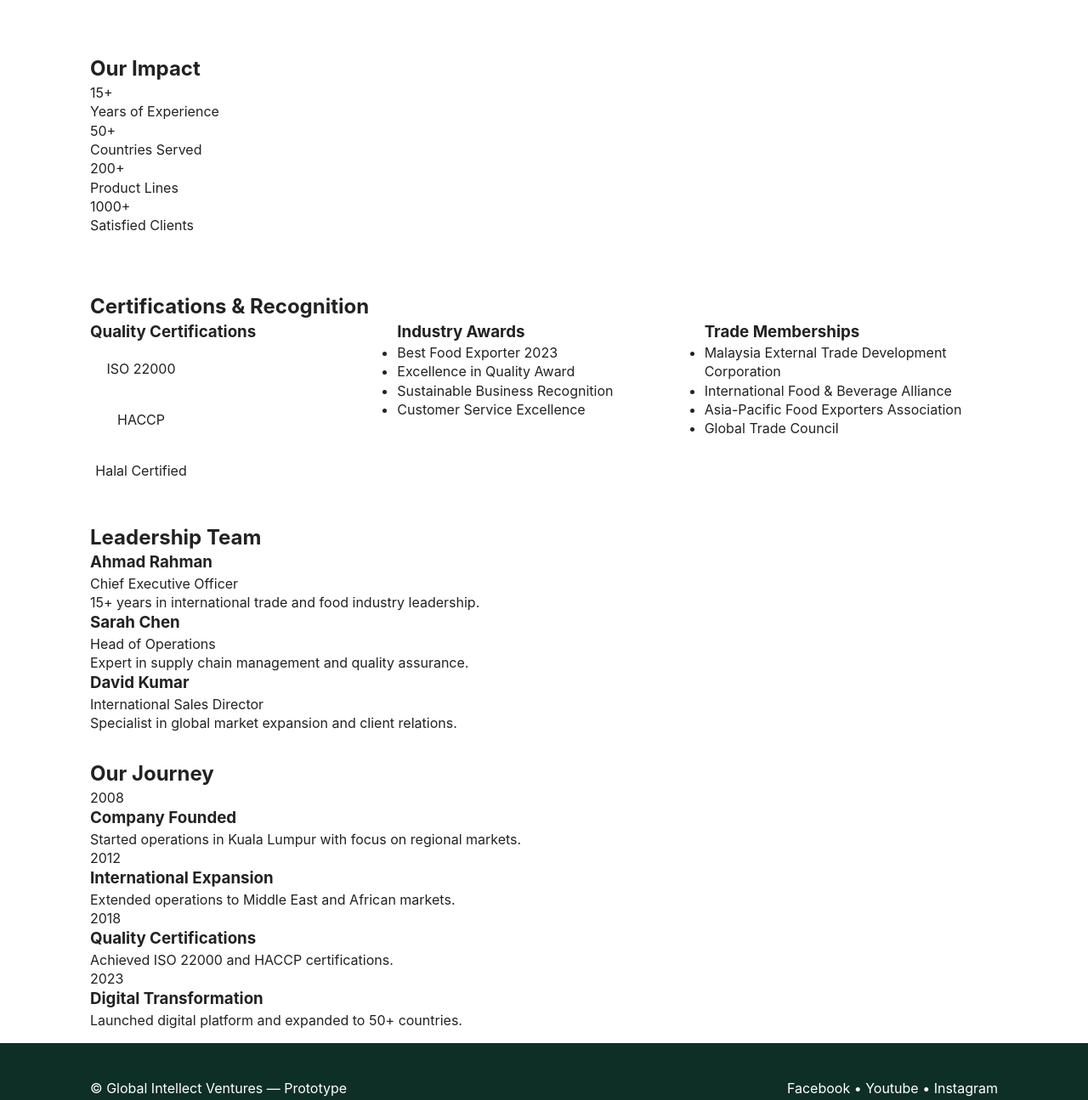
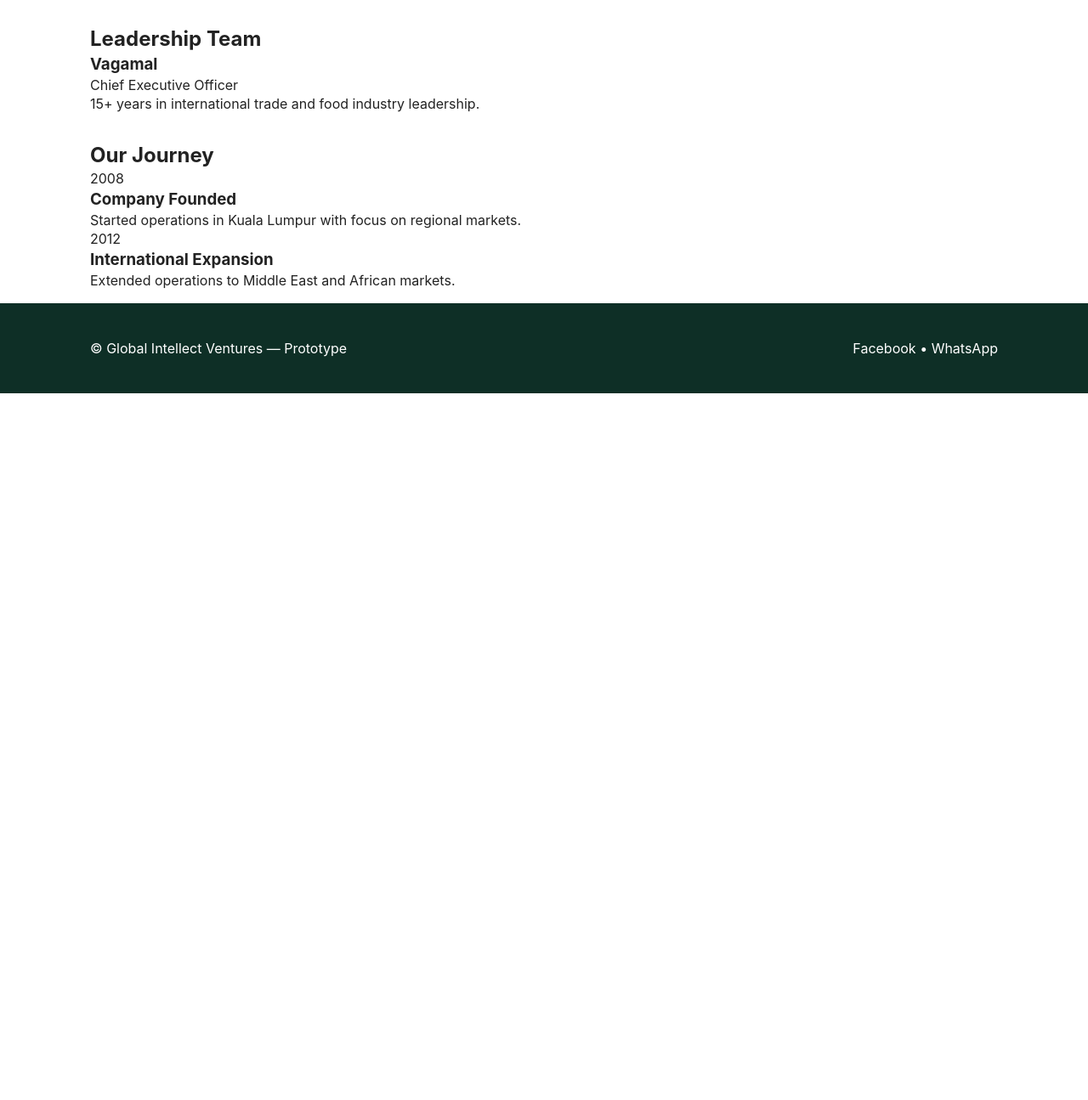
Before and after one commit to hihuzaifa/trinex, a plain HTML site: page about.html in a window 1280 px wide. Shown: the part 639-1934 px from the top of the page at 85% size. After the commit the page ends 1102 px from the top, so only its background shows below. Drawn offline with Linux system fonts and the light colour scheme.

Commit message:
Update social links and CEO name in about.html
Removed Youtube from the social links and updated the CEO's name.

```diff
--- a/about.html
+++ b/about.html
@@ -14,7 +14,7 @@
       <div>|</div>
       <div>+60 12 345 6789</div>
     </div>
-    <div class="social">Facebook • Youtube • WhatsApp</div>
+    <div class="social">Facebook • WhatsApp</div>
   </div>
 
   <header>
@@ -64,62 +64,10 @@
     </section>
 
     <!-- Key Statistics -->
-    <section class="stats-section">
-      <div class="container">
-        <h2>Our Impact</h2>
-        <div class="stats-grid">
-          <div class="stat-item">
-            <div class="stat-number">15+</div>
-            <div class="stat-label">Years of Experience</div>
-          </div>
-          <div class="stat-item">
-            <div class="stat-number">50+</div>
-            <div class="stat-label">Countries Served</div>
-          </div>
-          <div class="stat-item">
-            <div class="stat-number">200+</div>
-            <div class="stat-label">Product Lines</div>
-          </div>
-          <div class="stat-item">
-            <div class="stat-number">1000+</div>
-            <div class="stat-label">Satisfied Clients</div>
-          </div>
-        </div>
-      </div>
-    </section>
+
 
     <!-- Certifications & Awards -->
-    <section class="container">
-      <h2>Certifications & Recognition</h2>
-      <div class="grid-3">
-        <div>
-          <h3>Quality Certifications</h3>
-          <div class="cert-list">
-            <div class="logo-placeholder">ISO 22000</div>
-            <div class="logo-placeholder">HACCP</div>
-            <div class="logo-placeholder">Halal Certified</div>
-          </div>
-        </div>
-        <div>
-          <h3>Industry Awards</h3>
-          <ul>
-            <li>Best Food Exporter 2023</li>
-            <li>Excellence in Quality Award</li>
-            <li>Sustainable Business Recognition</li>
-            <li>Customer Service Excellence</li>
-          </ul>
-        </div>
-        <div>
-          <h3>Trade Memberships</h3>
-          <ul>
-            <li>Malaysia External Trade Development Corporation</li>
-            <li>International Food & Beverage Alliance</li>
-            <li>Asia-Pacific Food Exporters Association</li>
-            <li>Global Trade Council</li>
-          </ul>
-        </div>
-      </div>
-    </section>
+
 
     <!-- Team Section -->
     <section class="container">
@@ -127,21 +75,9 @@
       <div class="team-grid">
         <div class="team-member">
           <div class="team-photo"></div>
-          <h3>Ahmad Rahman</h3>
+          <h3>Vagamal</h3>
           <p class="team-role">Chief Executive Officer</p>
           <p>15+ years in international trade and food industry leadership.</p>
-        </div>
-        <div class="team-member">
-          <div class="team-photo"></div>
-          <h3>Sarah Chen</h3>
-          <p class="team-role">Head of Operations</p>
-          <p>Expert in supply chain management and quality assurance.</p>
-        </div>
-        <div class="team-member">
-          <div class="team-photo"></div>
-          <h3>David Kumar</h3>
-          <p class="team-role">International Sales Director</p>
-          <p>Specialist in global market expansion and client relations.</p>
         </div>
       </div>
     </section>
@@ -164,20 +100,6 @@
             <p>Extended operations to Middle East and African markets.</p>
           </div>
         </div>
-        <div class="timeline-item">
-          <div class="timeline-year">2018</div>
-          <div class="timeline-content">
-            <h3>Quality Certifications</h3>
-            <p>Achieved ISO 22000 and HACCP certifications.</p>
-          </div>
-        </div>
-        <div class="timeline-item">
-          <div class="timeline-year">2023</div>
-          <div class="timeline-content">
-            <h3>Digital Transformation</h3>
-            <p>Launched digital platform and expanded to 50+ countries.</p>
-          </div>
-        </div>
       </div>
     </section>
 
@@ -186,7 +108,7 @@
   <footer>
     <div class="container footer-content">
       <div>© Global Intellect Ventures — Prototype</div>
-      <div>Facebook • Youtube • Instagram</div>
+      <div>Facebook • WhatsApp</div>
     </div>
   </footer>
 
```
